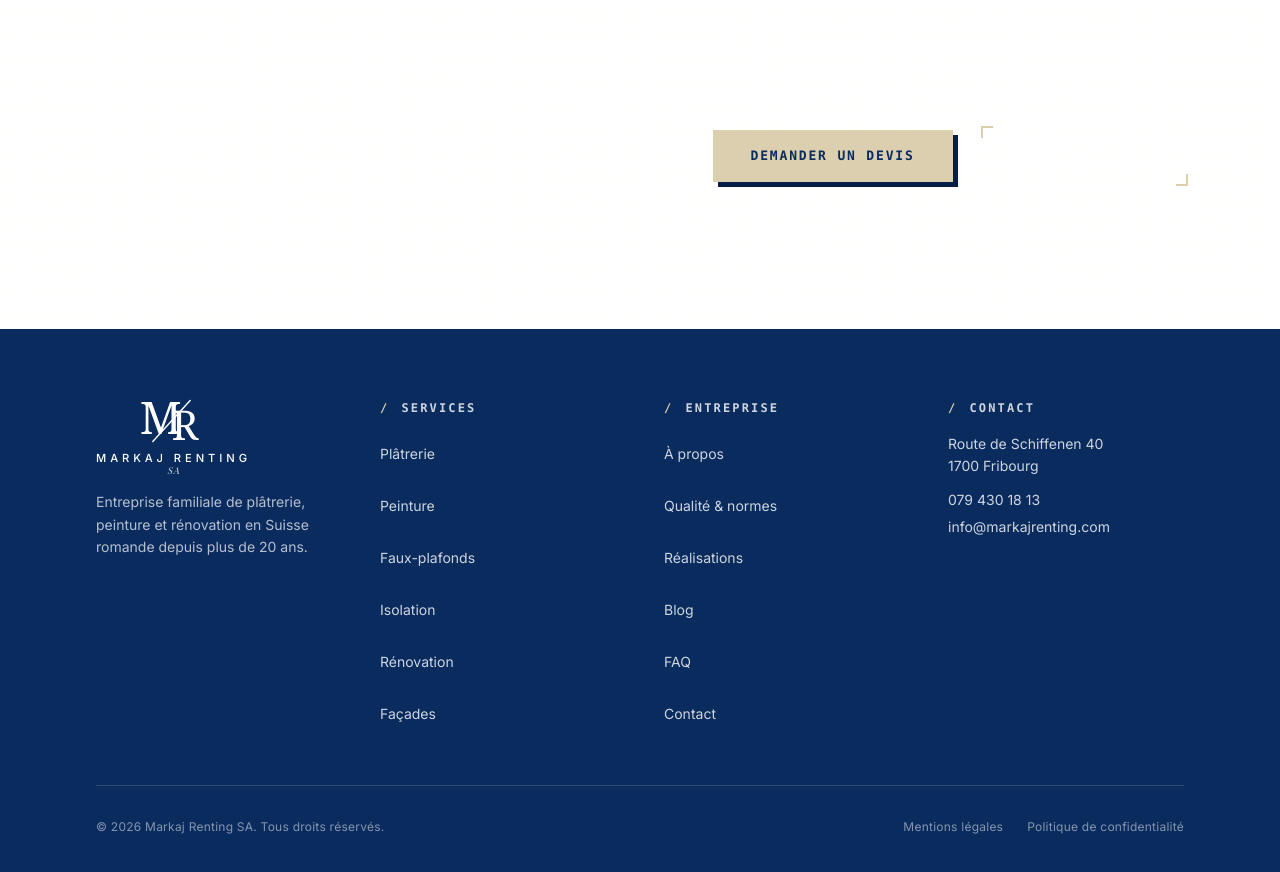
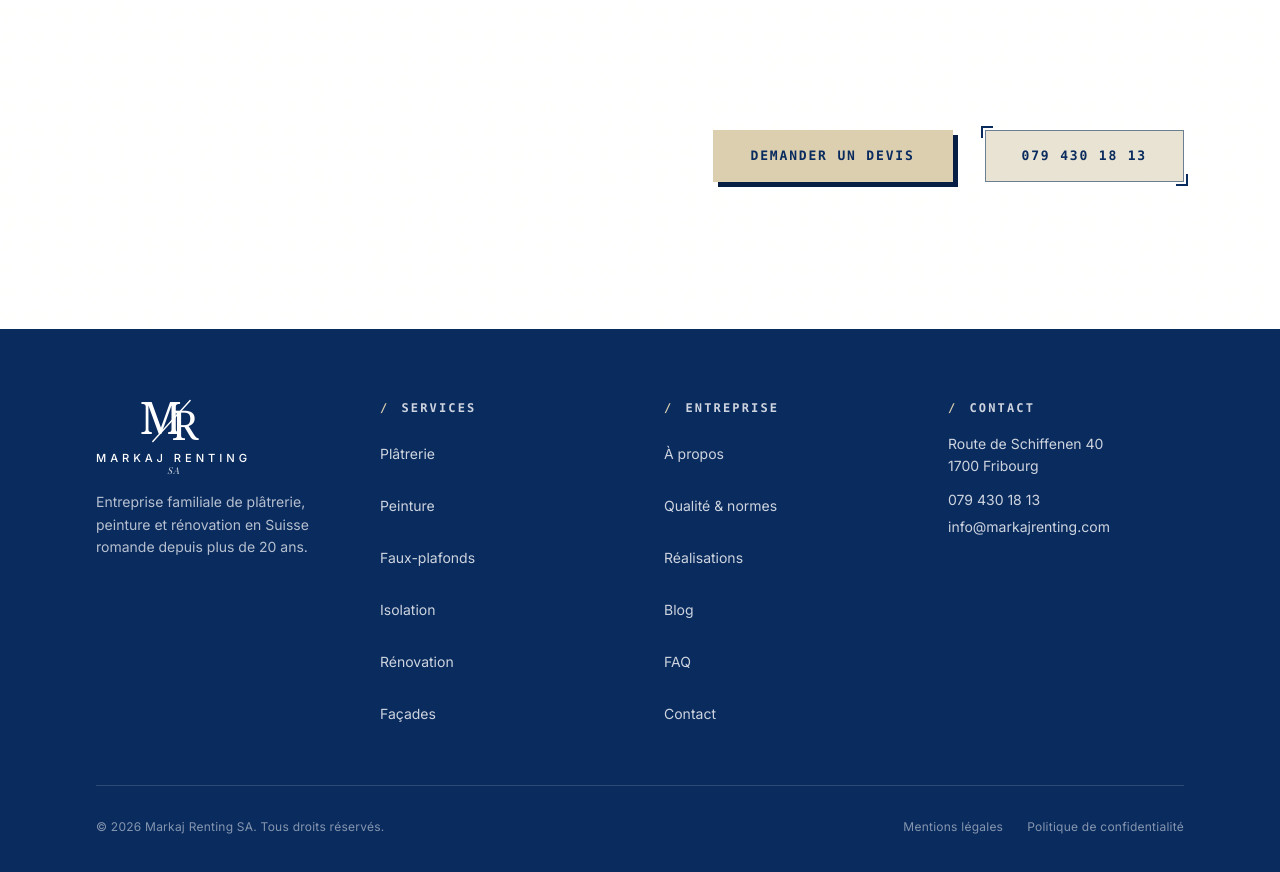
Before and after one commit to sopdibran-collab/sopdibran-collab.github.io-markajrenting.ch, a Next.js app: page / in a window 1280 px wide. Shown: the part 3100-3972 px from the top of the page. Built offline with nearby package versions, Linux system fonts and the light colour scheme; a web font is replaced by a local one.

Commit message:
Remove dark tone from secondary CTA button in CtaBanner for improved visibility on light backgrounds.

```diff
--- a/components/sections/CtaBanner.tsx
+++ b/components/sections/CtaBanner.tsx
@@ -32,7 +32,6 @@ export function CtaBanner({
             <Button
               href="tel:+41794301813"
               variant="secondary"
-              tone="dark"
               size="lg"
               className="w-full sm:w-auto"
             >
```
